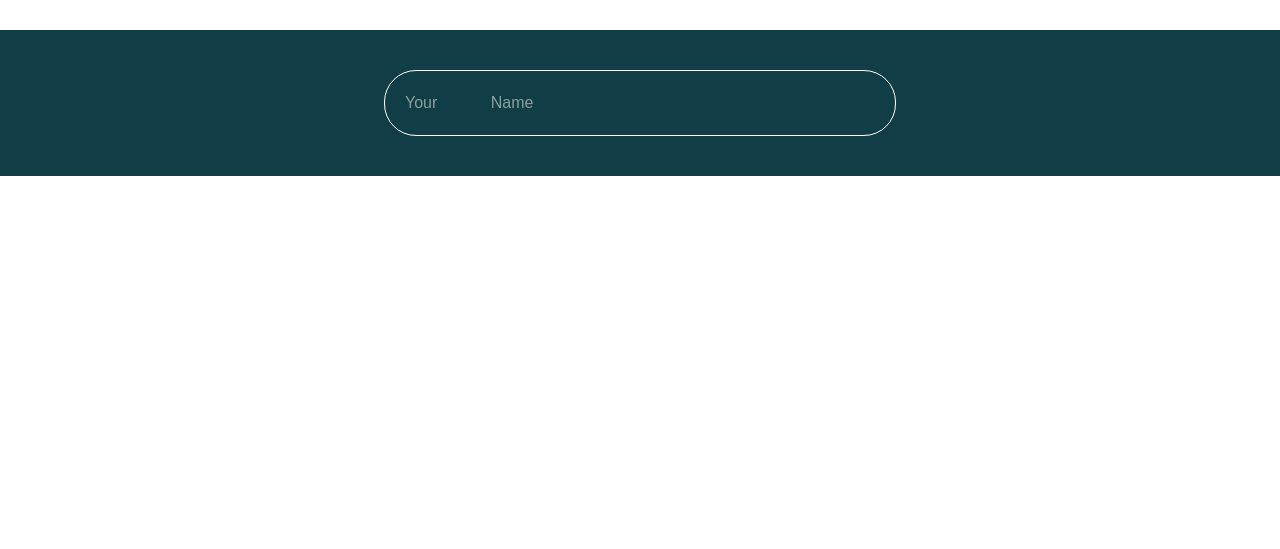
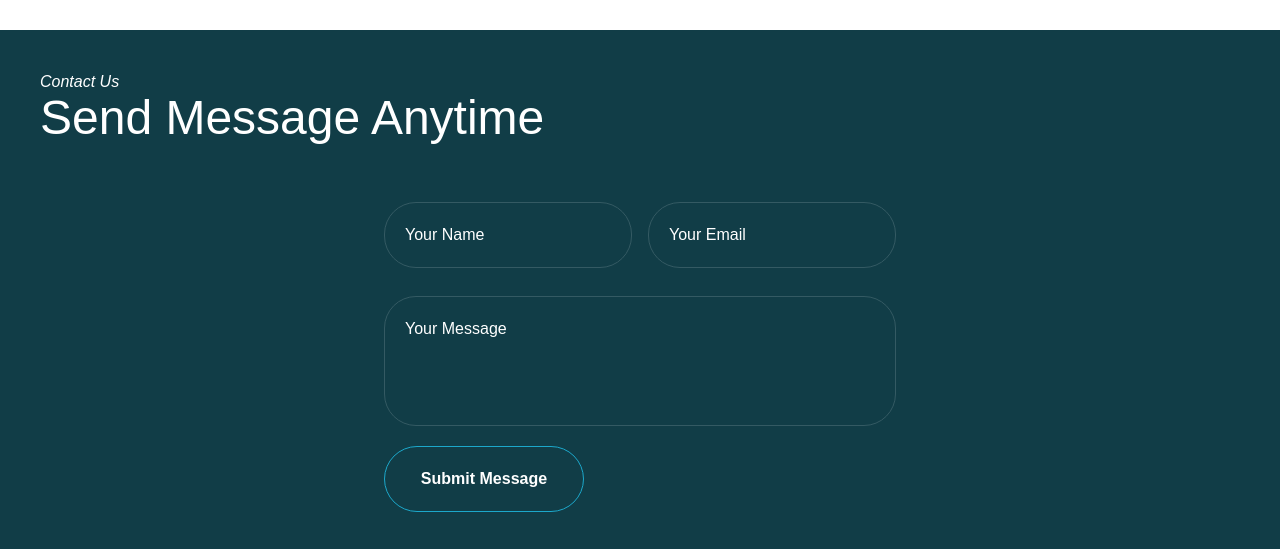
Before and after one commit to AhmedShonon/PracticeProject, a Next.js app: page / in a window 1280 px wide. Shown: the part 1382-1931 px from the top of the page. Before the commit the page ends 1558 px from the top, so only its background shows below. Built offline with nearby package versions, Linux system fonts and the light colour scheme.

Commit message:
worked on button hover effect

```diff
--- a/app/components/ContactUs.jsx
+++ b/app/components/ContactUs.jsx
@@ -7,19 +7,42 @@ import ContactUsForm from "./ContactUsForm";
 const ContactUs = () => {
   return (
     <div>
-       <ContactUsBanner/>
-       <ContactUsCards/>
-       <ContactUsForm/>
+      <ContactUsBanner />
+      <ContactUsCards />
+      <ContactUsForm />
       {/* Contact US & Mail */}
 
       <div className="bg-[#113d47] w-full p-10">
+        <i className="text-white">Contact Us</i>
+        <p className="text-white text-5xl mb-15">Send Message Anytime</p>
         <form className="w-full max-w-lg mx-auto text-white">
+          <div className=" flex flex-col md:flex-row gap-4">
+            <div>
+              <input
+                type="text"
+                className="text-white bg-transparent w-full mx-auto  p-5 border-1 border-[#345a63] rounded-4xl placeholder:text-white"
+                placeholder="Your Name"
+              />
+            </div>
+            <div>
+              <input
+                type="text"
+                className="text-white bg-transparent w-full mx-auto  p-5 border-1 border-[#345a63] rounded-4xl placeholder:text-white"
+                placeholder="Your Email"
+              />
+            </div>
+          </div>
           <input
             type="text"
-            className="text -white bg-transparent w-full mx-auto  p-5 border-1 border-white rounded-4xl"
-            placeholder="Your
-            Name"
+            className="text-white bg-transparent w-full mx-auto  px-5  pt-5 pb-21 border-1 border-[#345a63] mt-7  rounded-4xl placeholder:text-white"
+            placeholder="Your Message"
           />
+          <div className=" flex flex-col bg-transparent">
+            <button className="relative overflow-hidden border border-[#1ca8cb] p-5 bg-transparent font-bold w-50 rounded-full mt-5 text-[#1ca8cb] hover:text-white transition-colors duration-700 group">
+              <span className="absolute inset-0 bg-[#1ca8cb] transform -translate-x-full transition-transform duration-700 group-hover:translate-x-0"></span>
+              <span className="relative z-10 text-white ">Submit Message</span>
+            </button>
+          </div>
         </form>
       </div>
     </div>
--- a/app/components/ContactUsForm.jsx
+++ b/app/components/ContactUsForm.jsx
@@ -100,7 +100,7 @@ const ContactUsForm = () => {
                   </div>
                 </div>
               </div>
-              <div class="w-full md:w-1/3 px-3 mb-6 md:mb-0">
+              <div className="w-full md:w-1/3 px-3 mb-6 md:mb-0">
                 <label
                   className="block uppercase tracking-wide text-gray-700 text-xs font-bold mb-2"
                   for="grid-zip"
@@ -117,7 +117,7 @@ const ContactUsForm = () => {
             </div>
           </form>
         </div>
-        <div>
+
         <div className="w-full h-[300px] sm:h-[400px] md:h-[500px] lg:h-[600px] xl:h-[700px] max-w-none">
           <iframe
             src="https://www.google.com/maps/embed?pb=!1m14!1m12!1m3!1d17017.63695183535!2d89.40742294137809!3d24.676490014930295!2m3!1f0!2f0!3f0!3m2!1i1024!2i768!4f13.1!5e0!3m2!1sen!2sbd!4v1759697326504!5m2!1sen!2sbd"
@@ -129,7 +129,6 @@ const ContactUsForm = () => {
         </div>
       </div>
     </div>
-    </div>
   );
 };
 
```
Lines whose indentation alone changed are shown as unchanged.
